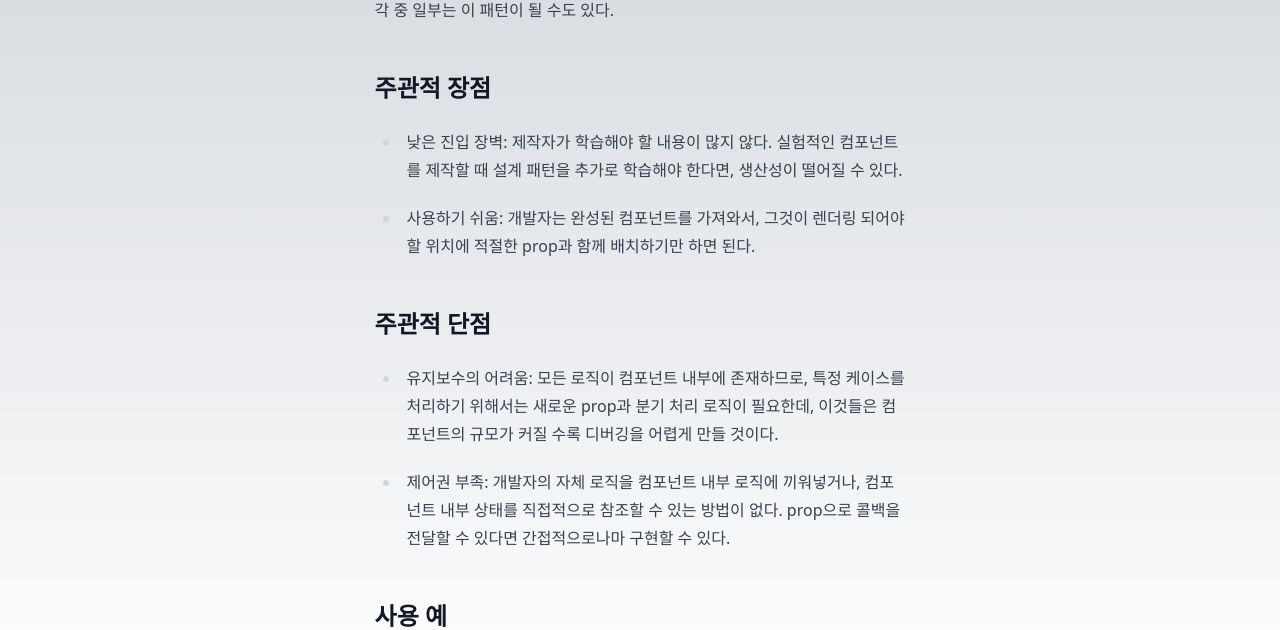
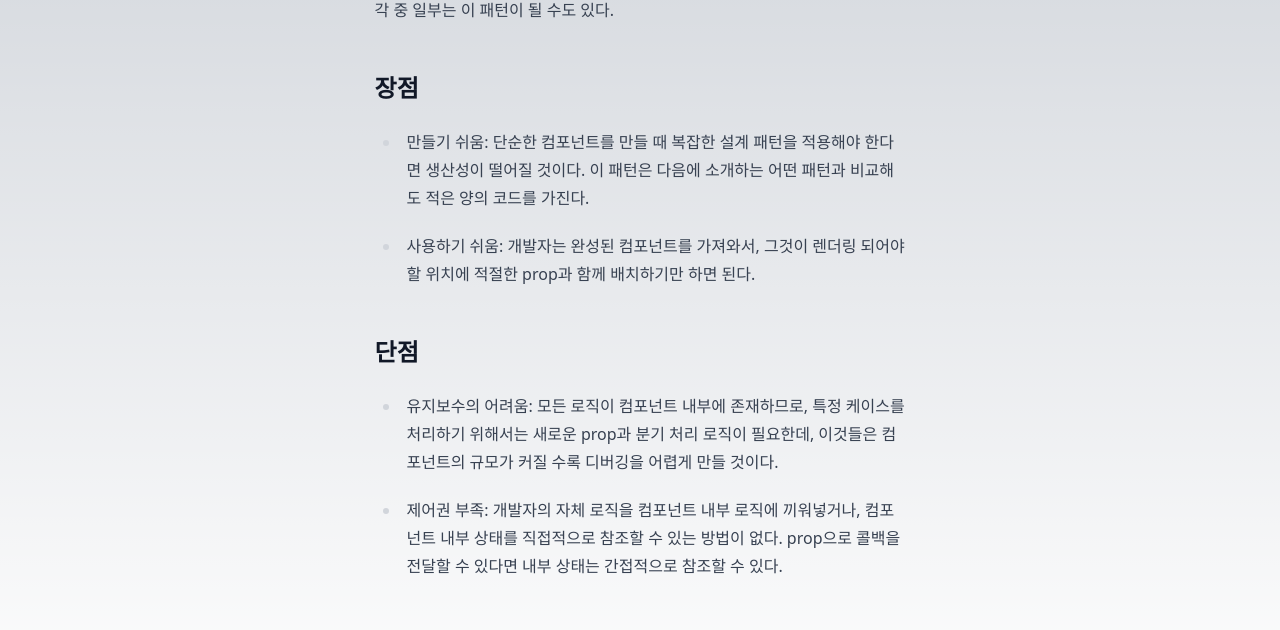
Before and after one commit to ony3000-lab/research-and-development, a Next.js app: page /design-patterns/naive in a window 1280 px wide. Shown: the part 164-794 px from the top of the page. Built offline with nearby package versions, Linux system fonts and the light colour scheme.

Commit message:
docs: 텍스트 수정

```diff
--- a/src/pages/design-patterns/naive.tsx
+++ b/src/pages/design-patterns/naive.tsx
@@ -15,13 +15,14 @@ export default function NaivePattern() {
         </p>
 
         <section>
-          <h2>주관적 장점</h2>
+          <h2>장점</h2>
 
           <ul>
             <li>
               <p>
-                낮은 진입 장벽: 제작자가 학습해야 할 내용이 많지 않다. 실험적인 컴포넌트를 제작할 때
-                설계 패턴을 추가로 학습해야 한다면, 생산성이 떨어질 수 있다.
+                만들기 쉬움: 단순한 컴포넌트를 만들 때 복잡한 설계 패턴을 적용해야 한다면 생산성이
+                떨어질 것이다. 이 패턴은 다음에 소개하는 어떤 패턴과 비교해도 적은 양의 코드를
+                가진다.
               </p>
             </li>
             <li>
@@ -34,7 +35,7 @@ export default function NaivePattern() {
         </section>
 
         <section>
-          <h2>주관적 단점</h2>
+          <h2>단점</h2>
 
           <ul>
             <li>
@@ -47,8 +48,8 @@ export default function NaivePattern() {
             <li>
               <p>
                 제어권 부족: 개발자의 자체 로직을 컴포넌트 내부 로직에 끼워넣거나, 컴포넌트 내부
-                상태를 직접적으로 참조할 수 있는 방법이 없다. prop으로 콜백을 전달할 수 있다면
-                간접적으로나마 구현할 수 있다.
+                상태를 직접적으로 참조할 수 있는 방법이 없다. prop으로 콜백을 전달할 수 있다면 내부
+                상태는 간접적으로 참조할 수 있다.
               </p>
             </li>
           </ul>
--- a/src/pages/design-patterns/props-getters.tsx
+++ b/src/pages/design-patterns/props-getters.tsx
@@ -30,8 +30,8 @@ export default function PropsGettersPattern() {
         </p>
 
         <blockquote>
-          여기서 <code>getter</code>란 많은 prop들을 반환하는 함수이며, 의미있는 이름을 가지고
-          있어서, 어떤 <code>getter</code>가 어떤 JSX 요소에 해당하는지 개발자가 명확하게 알 수
+          여기서 <code>getter</code>란 많은 prop들을 반환하는 함수이며, 의미있는 이름을 가지고 있기
+          때문에, 어떤 <code>getter</code>가 어떤 JSX 요소에 해당하는지 개발자가 명확하게 알 수
           있다.
         </blockquote>
 
@@ -62,7 +62,7 @@ export default function PropsGettersPattern() {
                 가시성 부족: <code>getter</code>는 컴포넌트를 통합하기 쉽게 만드는 추상화를
                 가져왔지만, 동시에 더 불투명하고 &ldquo;마법&rdquo;처럼 이해하기 어렵다. 개발자는
                 노출된 getter prop과 영향을 받는 내부 로직을 잘 이해해야 제대로 재정의할 수 있다. (
-                <code>TypeScript</code>가 도움이 될 것.)
+                <code>TypeScript</code>가 도움이 될 것이다.)
               </p>
             </li>
           </ul>
```
